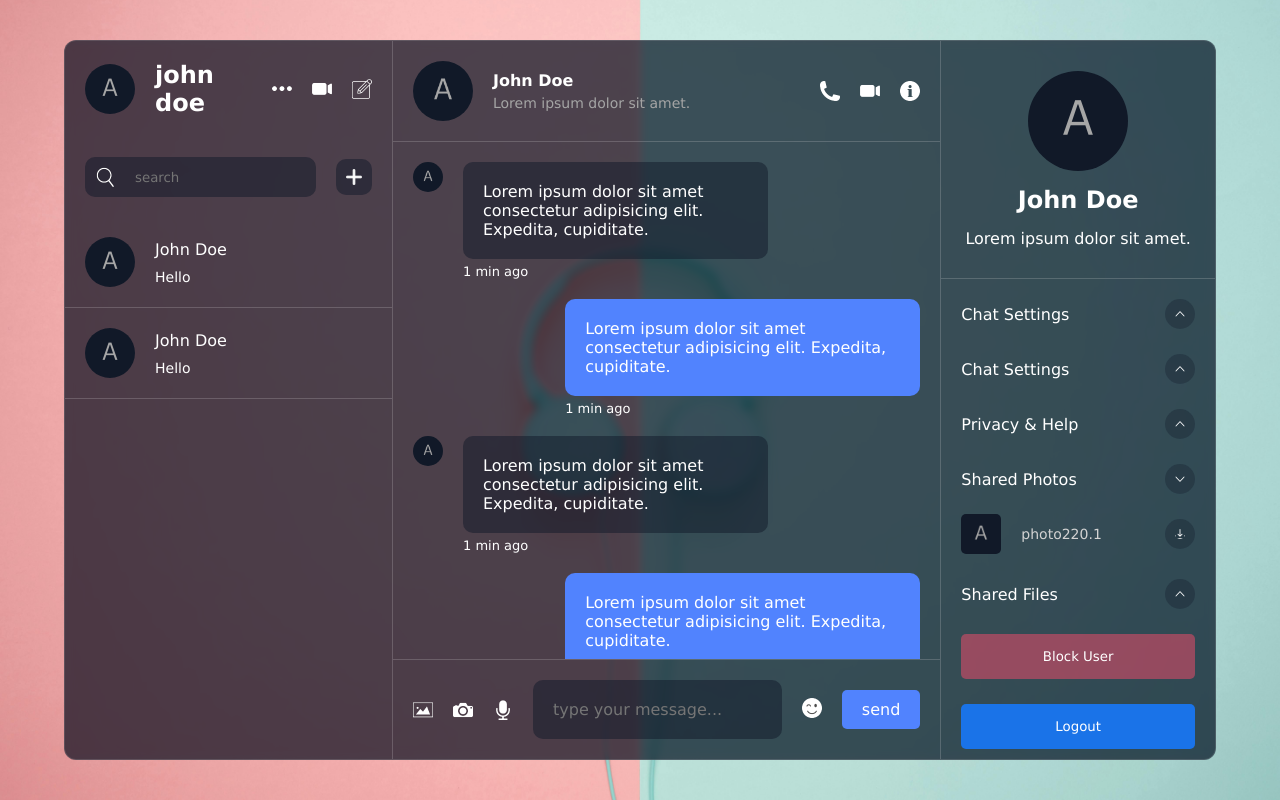
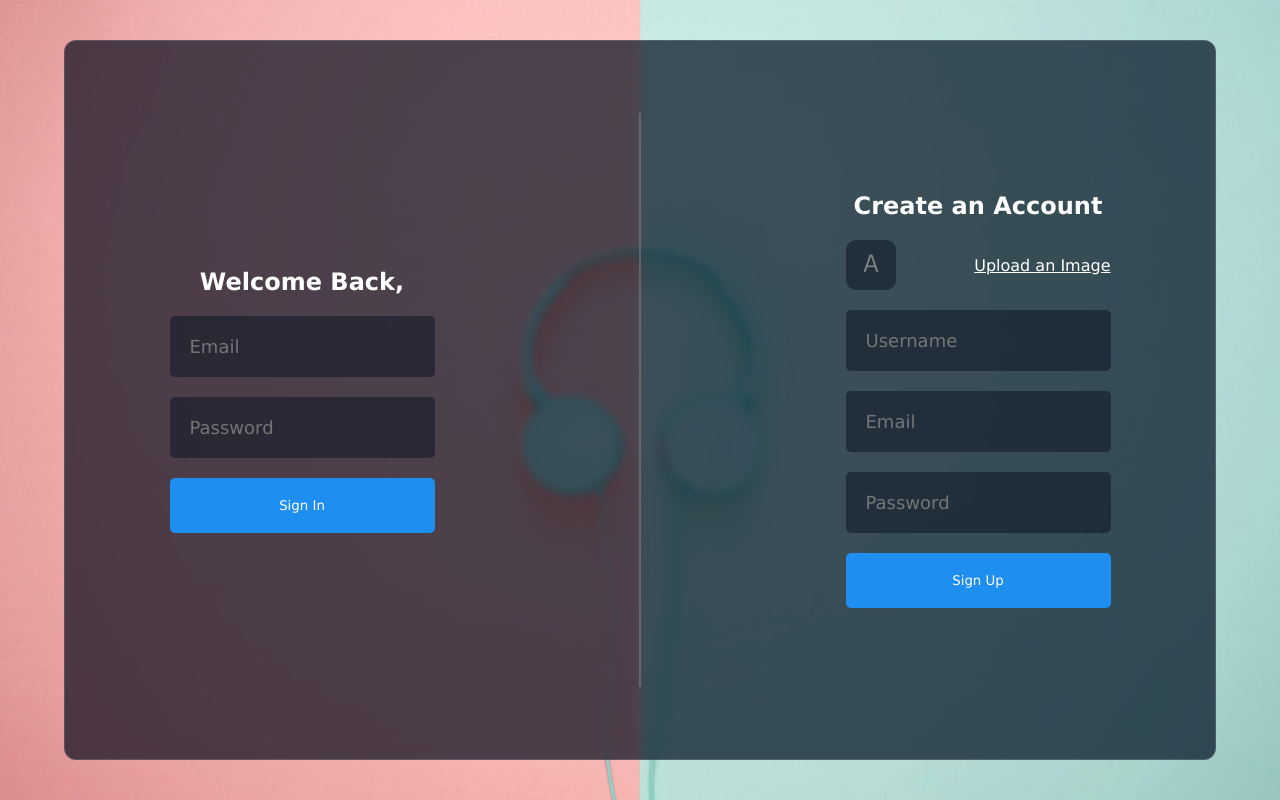
Before and after one commit to elshora97/Real-Time-Chat, a React (Vite) app: page / in a window 1280 px wide. Built offline with nearby package versions, Linux system fonts and the light colour scheme.

Commit message:
Add login page

```diff
--- a/src/App.jsx
+++ b/src/App.jsx
@@ -1,13 +1,21 @@
 import Chat from "./components/chat/Chat";
 import Detail from "./components/detail/Detail";
 import List from "./components/list/List";
+import Login from "./components/login/Login";
 
 const App = () => {
+  const user = false;
   return (
     <div className="container">
-      <List />
-      <Chat />
-      <Detail />
+      {user ? (
+        <>
+          <List />
+          <Chat />
+          <Detail />
+        </>
+      ) : (
+        <Login />
+      )}
     </div>
   );
 };
--- a/src/components/chat/Chat.jsx
+++ b/src/components/chat/Chat.jsx
@@ -1,9 +1,14 @@
-import { useState } from "react";
+import { useEffect, useRef, useState } from "react";
 import "./chat.css";
 import EmojiPicker from "emoji-picker-react";
 const Chat = () => {
   const [openEmoji, setOpenEmoji] = useState(false);
   const [text, setText] = useState("");
+  const endRef = useRef(null);
+
+  useEffect(() => {
+    endRef.current?.scrollIntoView({ behavior: "smooth" });
+  }, []);
 
   const handleEmoji = (e) => {
     setText((prev) => prev + e.emoji);
@@ -97,6 +102,29 @@
             <span>1 min ago</span>
           </div>
         </div>
+        <div className="message own">
+          <div className="texts">
+            <p>
+              Lorem ipsum dolor sit amet consectetur adipisicing elit. Expedita,
+              cupiditate.
+            </p>
+            <span>1 min ago</span>
+          </div>
+        </div>
+        <div className="message">
+          <img
+            src="/avatar.png"
+            alt="avatar"
+          />
+          <div className="texts">
+            <p>
+              Lorem ipsum dolor sit amet consectetur adipisicing elit. Expedita,
+              cupiditate.
+            </p>
+            <span>1 min ago</span>
+          </div>
+        </div>
+        <div ref={endRef}></div>
       </div>
 
       <div className="bottom">
--- /dev/null
+++ b/src/components/login/Login.jsx
@@ -0,0 +1,76 @@
+import { useState } from "react";
+import "./login.css";
+
+const Login = () => {
+  const [avatar, setAvatar] = useState({
+    file: null,
+    url: "",
+  });
+
+  const handleAvatar = (e) => {
+    if (e.target.files[0]) {
+      setAvatar({
+        file: e.target.files[0],
+        url: URL.createObjectURL(e.target.files[0]),
+      });
+    }
+  };
+
+  return (
+    <div className="login">
+      <div className="item">
+        <h2>Welcome Back,</h2>
+        <form>
+          <input
+            type="text"
+            name="email"
+            placeholder="Email"
+          />
+          <input
+            type="password"
+            name="password"
+            placeholder="Password"
+          />
+          <button>Sign In</button>
+        </form>
+      </div>
+      <div className="separator"></div>
+      <div className="item">
+        <h2>Create an Account</h2>
+        <form>
+          <label htmlFor="file">
+            <img
+              src={avatar.url || "/avatar.png"}
+              alt="avatar"
+            />
+            Upload an Image
+          </label>
+          <input
+            type="file"
+            id="file"
+            style={{ display: "none" }}
+            onChange={handleAvatar}
+          />
+          <input
+            type="text"
+            name="username"
+            placeholder="Username"
+          />
+          <input
+            type="text"
+            name="email"
+            placeholder="Email"
+          />
+          <input
+            type="password"
+            name="password"
+            placeholder="Password"
+          />
+          <button>Sign Up</button>
+        </form>
+      </div>
+    </div>
+  );
+};
+
+export default Login;
--- /dev/null
+++ b/src/components/login/login.css
@@ -0,0 +1,72 @@
+.login {
+  width: 100%;
+  height: 100%;
+  display: flex;
+  align-items: center;
+  gap: 100px;
+
+  .item {
+    flex: 1;
+    display: flex;
+    flex-direction: column;
+    align-items: center;
+    gap: 20px;
+
+    form {
+      display: flex;
+      flex-direction: column;
+      align-items: center;
+      justify-content: center;
+      gap: 20px;
+
+      input {
+        padding: 20px;
+        border: none;
+        outline: none;
+        background-color: rgba(17, 25, 40, 0.6);
+        color: white;
+        border-radius: 5px;
+        font-size: 18px;
+      }
+
+      label {
+        width: 100%;
+        display: flex;
+        align-items: center;
+        justify-content: space-between;
+        cursor: pointer;
+        text-decoration: underline;
+
+        img {
+          width: 50px;
+          height: 50px;
+          border-radius: 10px;
+          object-fit: contain;
+          opacity: 0.6;
+        }
+      }
+
+      button {
+        width: 100%;
+        padding: 20px;
+        border: none;
+        background-color: #1f8ef1;
+        color: white;
+        border-radius: 5px;
+        cursor: pointer;
+        font-weight: 500;
+
+        &:disabled {
+          cursor: not-allowed;
+          background-color: #1f8ff19c;
+        }
+      }
+    }
+  }
+
+  .separator {
+    height: 80%;
+    width: 2px;
+    background-color: #dddddd35;
+  }
+}
```
